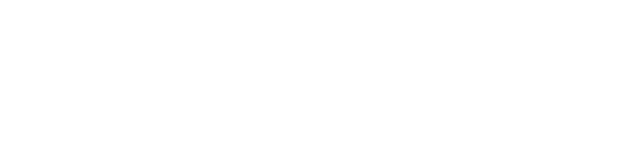
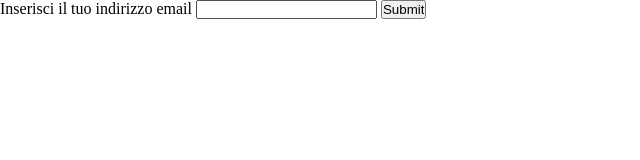
Before and after one commit to MirkOrlando/js-mail-dadi, a plain HTML site: page index.html in a window 1280 px wide. Shown: the whole page, without its empty margins (0-640 px from the left). Drawn offline with Linux system fonts and the light colour scheme.

Commit message:
assigned DOM's element to const in JS

```diff
--- a/assets/js/main.js
+++ b/assets/js/main.js
@@ -15,7 +15,12 @@ const emailsList = [
 //console.log(emailsList);
 
 /* richiedere all'utente il suo indirizzo email */
-//const userEmail = prompt("inserisci il tuo indirizzo email");
+
+/* assegnando gli elementi del DOM a delle variabili in JS */
+const formElement = document.querySelector("form");
+const emailInputElement = document.getElementById("email");
+const submitInputElement = document.getElementById("email");
+
 //console.log(userEmail);
 let logged = false;
 
--- a/index.html
+++ b/index.html
@@ -8,6 +8,11 @@
     <link rel="stylesheet" href="./assets/css/style.css" />
   </head>
   <body>
+    <form action="">
+      <label for="email">Inserisci il tuo indirizzo email</label>
+      <input type="email" id="email" name="email" required />
+      <input type="submit" />
+    </form>
     <script src="./assets/js/main.js"></script>
   </body>
 </html>
```
